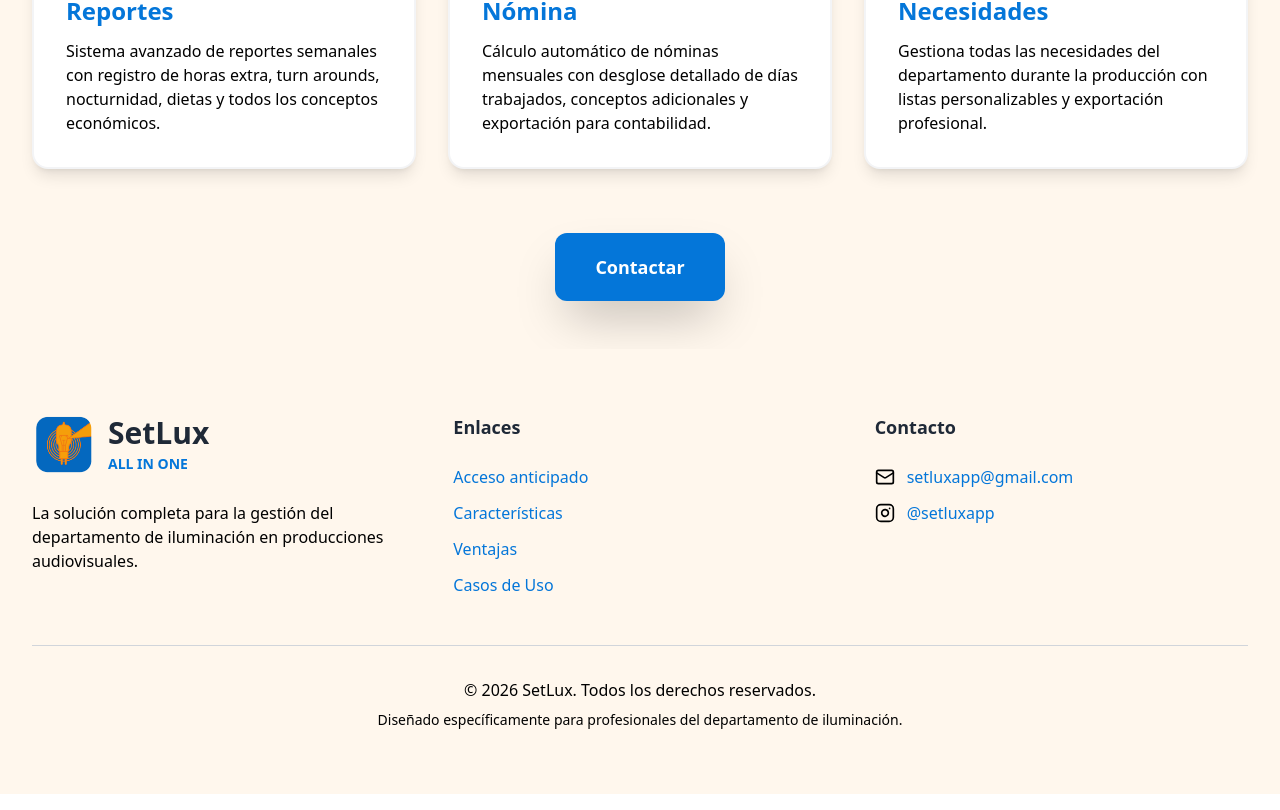
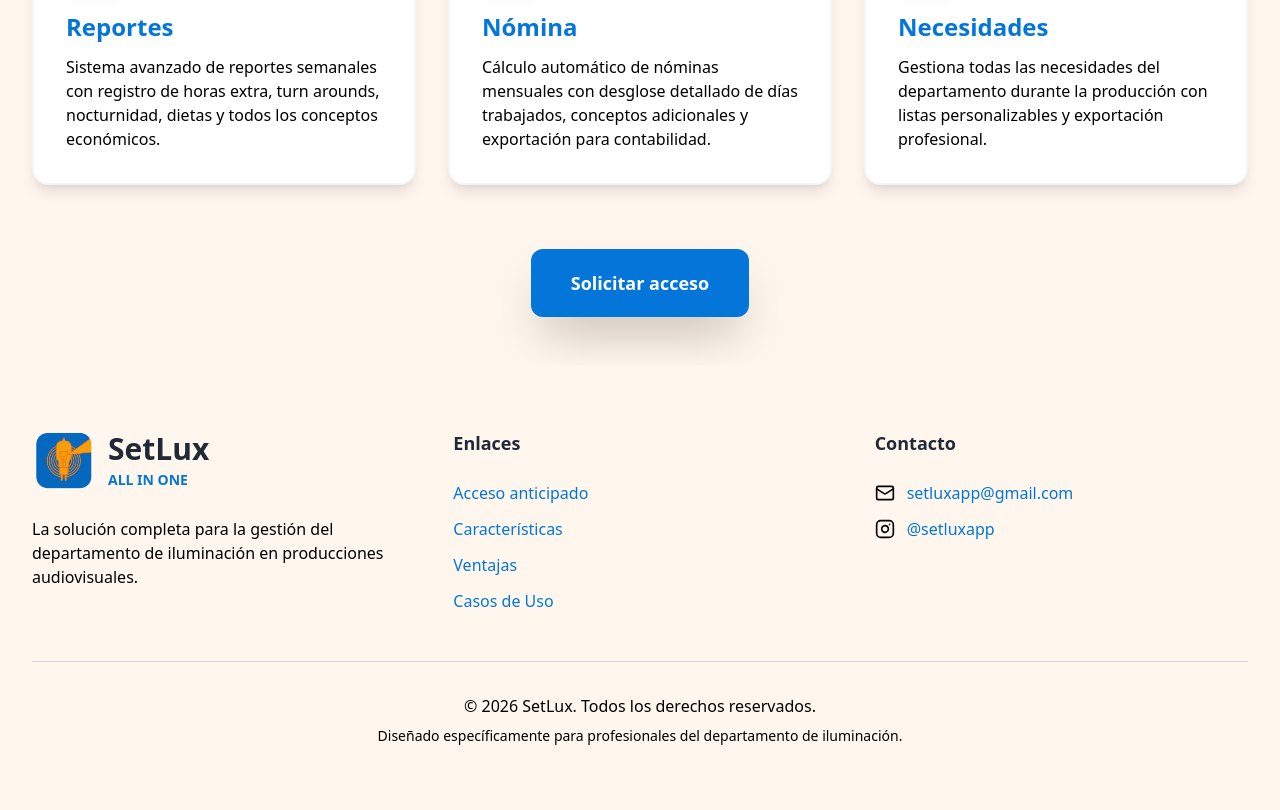
Before and after one commit to rockalimbau-dotcom/landingpage-set-lux, a React (Vite) app: page /caracteristicas in a window 1280 px wide. Shown: the part 719-1529 px from the top of the page. Built offline with nearby package versions, Linux system fonts and the light colour scheme.

Commit message:
Adjust access page header and CTAs

```diff
--- a/src/App.tsx
+++ b/src/App.tsx
@@ -44,6 +44,11 @@ function AppContent() {
     previousPathRef.current = location.pathname
   }, [isHomePage, location.pathname])
 
+  useEffect(() => {
+    // Forzar scroll arriba al cambiar de ruta
+    window.scrollTo({ top: 0, left: 0, behavior: 'auto' })
+  }, [location.pathname])
+
   const handleIntroComplete = () => {
     setShowIntro(false)
     setIntroCompleted(true)
--- a/src/components/Breadcrumbs.tsx
+++ b/src/components/Breadcrumbs.tsx
@@ -12,15 +12,15 @@ const Breadcrumbs = ({ currentPage }: BreadcrumbsProps) => {
   const isDark = theme === 'dark'
 
   return (
-    <nav className="flex items-center gap-2 md:gap-3 mb-6 md:mb-8" aria-label="Breadcrumb">
+    <nav className="flex items-center gap-2 md:gap-3 mb-6 md:mb-8 h-10 md:h-12" aria-label="Breadcrumb">
       {/* Logo and SetLux - both clickable */}
       <Link
         to="/"
         className="flex items-center gap-2 md:gap-3 hover:opacity-80 transition-opacity group"
       >
-        <Logo size="sm" isDark={isDark} className="transition-transform duration-300 group-hover:scale-110" />
+        <Logo size="sm" isDark={isDark} className="transition-transform duration-300 group-hover:scale-110 md:w-10 md:h-10" />
         <span
-          className="font-bold text-base md:text-lg transition-colors duration-300"
+          className="font-bold text-base md:text-lg transition-colors duration-300 leading-none"
           style={{ color: isDark ? '#F27405' : '#000000' }}
         >
           SetLux
@@ -35,7 +35,7 @@ const Breadcrumbs = ({ currentPage }: BreadcrumbsProps) => {
 
       {/* Current page title */}
       <span
-        className="font-semibold text-base md:text-lg transition-colors duration-300 truncate"
+        className="font-semibold text-base md:text-lg transition-colors duration-300 truncate leading-none"
         style={{ color: isDark ? '#ffffff' : '#000000' }}
       >
         {currentPage}
--- a/src/contexts/ThemeContext.tsx
+++ b/src/contexts/ThemeContext.tsx
@@ -20,18 +20,7 @@ export const ThemeProvider = ({ children }: { children: ReactNode }) => {
 
     setMounted(true)
 
-    // Check localStorage first - solo si hay una preferencia guardada
-    try {
-      const savedTheme = localStorage.getItem('setlux-theme') as Theme
-      if (savedTheme === 'light' || savedTheme === 'dark') {
-        setTheme(savedTheme)
-        return
-      }
-    } catch (e) {
-      // Ignorar errores de localStorage
-    }
-
-    // Por defecto siempre en modo claro si no hay preferencia guardada
+    // Por defecto siempre en modo claro al iniciar
     setTheme('light')
   }, [])
 
--- a/src/pages/Acceso.tsx
+++ b/src/pages/Acceso.tsx
@@ -8,17 +8,17 @@ const Acceso = () => {
 
   return (
     <div className="min-h-screen flex flex-col" style={{ backgroundColor: isDark ? '#1e293b' : '#fff7ed' }}>
-      <section className="flex-1 py-12 md:py-20 transition-colors duration-700" style={{ backgroundColor: isDark ? '#1e293b' : '#fff7ed' }}>
+      <section className="flex-1 py-12 transition-colors duration-700" style={{ backgroundColor: isDark ? '#1e293b' : '#fff7ed' }}>
         <div className="container mx-auto px-4 sm:px-6 lg:px-8 relative z-10">
           <Breadcrumbs currentPage="Acceso" />
-          <div className="max-w-3xl mx-auto text-center mb-8 md:mb-12">
+          <div className="mb-8 md:mb-12">
             <h1
-              className="text-3xl sm:text-4xl md:text-5xl font-bold mb-4 transition-colors duration-300"
+              className="text-3xl sm:text-4xl md:text-5xl font-bold mb-4 transition-colors duration-300 px-2"
               style={{ color: isDark ? '#F27405' : '#0476D9' }}
             >
               Solicita acceso anticipado
             </h1>
-            <p className={`text-base md:text-lg transition-colors duration-700 ${isDark ? 'text-gray-200' : 'text-black'}`}>
+            <p className={`text-base md:text-lg transition-colors duration-700 px-2 ${isDark ? 'text-gray-200' : 'text-black'}`}>
               Cuéntanos un poco sobre tu trabajo y te daremos acceso a SetLux lo antes posible.
             </p>
           </div>
--- a/src/pages/Caracteristicas.tsx
+++ b/src/pages/Caracteristicas.tsx
@@ -1,20 +1,12 @@
 import { allFeatures } from '../components/Features'
 import { useTheme } from '../contexts/ThemeContext'
-import { useNavigate } from 'react-router-dom'
+import { Link } from 'react-router-dom'
 import Breadcrumbs from '../components/Breadcrumbs'
 import Footer from '../components/Footer'
 
 const Caracteristicas = () => {
   const { theme } = useTheme()
   const isDark = theme === 'dark'
-  const navigate = useNavigate()
-
-  const handleContactClick = () => {
-    navigate('/')
-    setTimeout(() => {
-      document.getElementById('contact')?.scrollIntoView({ behavior: 'smooth' })
-    }, 100)
-  }
 
   return (
     <div className="min-h-screen flex flex-col" style={{ backgroundColor: isDark ? '#1e293b' : '#fff7ed' }}>
@@ -75,13 +67,13 @@ const Caracteristicas = () => {
 
           {/* CTA */}
           <div className="mt-12 md:mt-16 text-center">
-            <button
-              onClick={handleContactClick}
-              className="inline-flex items-center gap-2 text-white px-8 md:px-10 py-4 md:py-5 rounded-xl font-bold text-base md:text-lg shadow-2xl transform hover:-translate-y-2 hover:scale-105 transition-all duration-300 w-full sm:w-auto min-h-[44px]"
-              style={{ backgroundColor: isDark ? '#F27405' : '#0476D9' }}
-            >
-              Contactar
-            </button>
+          <Link
+            to="/solicitud-acceso"
+            className="inline-flex items-center gap-2 text-white px-8 md:px-10 py-4 md:py-5 rounded-xl font-bold text-base md:text-lg shadow-2xl transform hover:-translate-y-2 hover:scale-105 transition-all duration-300 w-full sm:w-auto min-h-[44px]"
+            style={{ backgroundColor: isDark ? '#F27405' : '#0476D9' }}
+          >
+            Solicitar acceso
+          </Link>
           </div>
         </div>
       </section>
--- a/src/pages/CasosDeUso.tsx
+++ b/src/pages/CasosDeUso.tsx
@@ -1,21 +1,13 @@
 
 import { allUseCases } from '../components/UseCases'
 import { useTheme } from '../contexts/ThemeContext'
-import { useNavigate } from 'react-router-dom'
+import { Link } from 'react-router-dom'
 import Breadcrumbs from '../components/Breadcrumbs'
 import Footer from '../components/Footer'
 
 const CasosDeUso = () => {
   const { theme } = useTheme()
   const isDark = theme === 'dark'
-  const navigate = useNavigate()
-
-  const handleContactClick = () => {
-    navigate('/')
-    setTimeout(() => {
-      document.getElementById('contact')?.scrollIntoView({ behavior: 'smooth' })
-    }, 100)
-  }
 
   return (
     <div className="min-h-screen flex flex-col" style={{ backgroundColor: isDark ? '#1e293b' : '#fff7ed' }}>
@@ -92,13 +84,13 @@ const CasosDeUso = () => {
 
           {/* CTA */}
           <div className="mt-12 md:mt-16 text-center">
-            <button
-              onClick={handleContactClick}
-              className="inline-flex items-center gap-2 text-white px-8 md:px-10 py-4 md:py-5 rounded-xl font-bold text-base md:text-lg shadow-2xl transform hover:-translate-y-2 hover:scale-105 transition-all duration-300 w-full sm:w-auto min-h-[44px]"
-              style={{ backgroundColor: isDark ? '#F27405' : '#0476D9' }}
-            >
-              Contactar
-            </button>
+          <Link
+            to="/solicitud-acceso"
+            className="inline-flex items-center gap-2 text-white px-8 md:px-10 py-4 md:py-5 rounded-xl font-bold text-base md:text-lg shadow-2xl transform hover:-translate-y-2 hover:scale-105 transition-all duration-300 w-full sm:w-auto min-h-[44px]"
+            style={{ backgroundColor: isDark ? '#F27405' : '#0476D9' }}
+          >
+            Solicitar acceso
+          </Link>
           </div>
         </div>
       </section>
--- a/src/pages/Ventajas.tsx
+++ b/src/pages/Ventajas.tsx
@@ -1,20 +1,12 @@
 import { allBenefits } from '../components/Benefits'
 import { useTheme } from '../contexts/ThemeContext'
-import { useNavigate } from 'react-router-dom'
+import { Link } from 'react-router-dom'
 import Breadcrumbs from '../components/Breadcrumbs'
 import Footer from '../components/Footer'
 
 const Ventajas = () => {
   const { theme } = useTheme()
   const isDark = theme === 'dark'
-  const navigate = useNavigate()
-
-  const handleContactClick = () => {
-    navigate('/')
-    setTimeout(() => {
-      document.getElementById('contact')?.scrollIntoView({ behavior: 'smooth' })
-    }, 100)
-  }
 
   return (
     <div className="min-h-screen flex flex-col" style={{ backgroundColor: isDark ? '#1e293b' : '#fff7ed' }}>
@@ -73,13 +65,13 @@ const Ventajas = () => {
 
           {/* CTA */}
           <div className="mt-12 md:mt-16 text-center">
-            <button
-              onClick={handleContactClick}
-              className="inline-flex items-center gap-2 text-white px-8 md:px-10 py-4 md:py-5 rounded-xl font-bold text-base md:text-lg shadow-2xl transform hover:-translate-y-2 hover:scale-105 transition-all duration-300 w-full sm:w-auto min-h-[44px]"
-              style={{ backgroundColor: isDark ? '#F27405' : '#0476D9' }}
-            >
-              Contactar
-            </button>
+          <Link
+            to="/solicitud-acceso"
+            className="inline-flex items-center gap-2 text-white px-8 md:px-10 py-4 md:py-5 rounded-xl font-bold text-base md:text-lg shadow-2xl transform hover:-translate-y-2 hover:scale-105 transition-all duration-300 w-full sm:w-auto min-h-[44px]"
+            style={{ backgroundColor: isDark ? '#F27405' : '#0476D9' }}
+          >
+            Solicitar acceso
+          </Link>
           </div>
         </div>
       </section>
```
